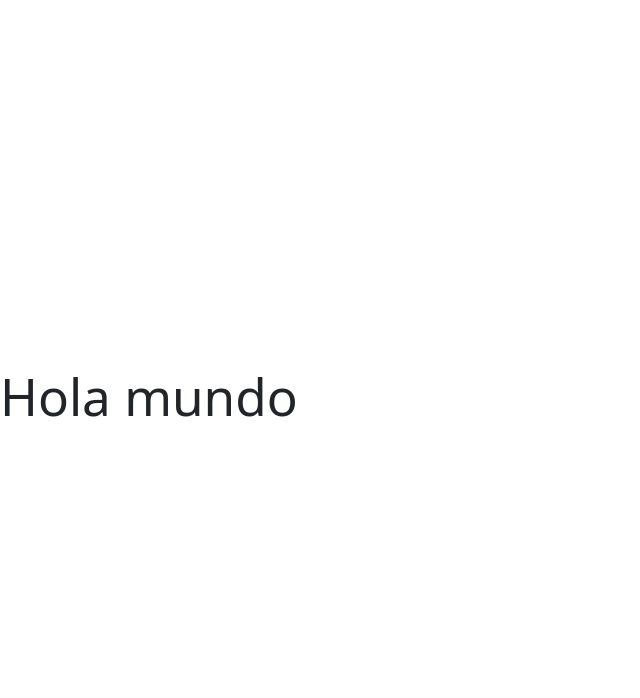
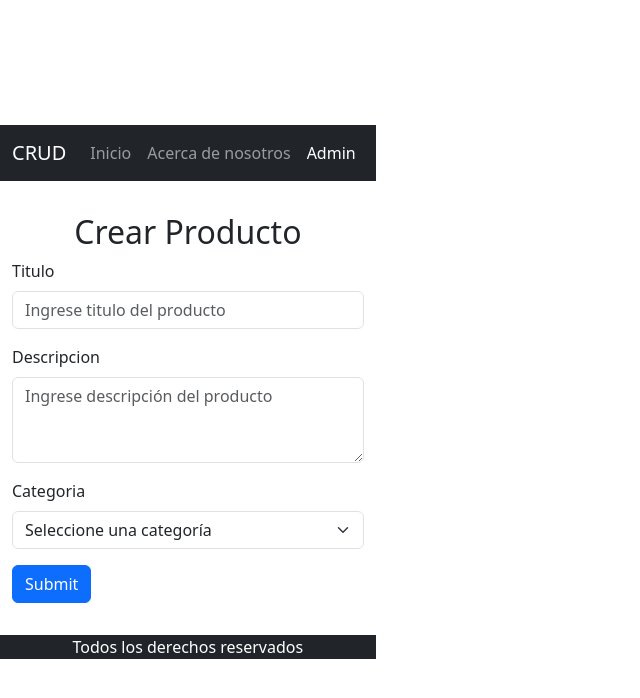
Before and after one commit to Angelussz/RegistroTienda-comision80i-20F24, a React (Vite) app: page /administracion in a window 1280 px wide. Shown: the top 698 px of the page, without its empty margins (0-640 px from the left). Built offline with nearby package versions, Linux system fonts and the light colour scheme; the HTML template or start-up script is replaced by a standard one.

Commit message:
estructura del sitio y react route dom

```diff
--- a/package.json
+++ b/package.json
@@ -13,7 +13,8 @@
     "bootstrap": "^5.3.3",
     "react": "^18.2.0",
     "react-bootstrap": "^2.10.1",
-    "react-dom": "^18.2.0"
+    "react-dom": "^18.2.0",
+    "react-router-dom": "^6.22.1"
   },
   "devDependencies": {
     "@types/react": "^18.2.55",
--- a/src/App.jsx
+++ b/src/App.jsx
@@ -1,14 +1,29 @@
-import { useState } from 'react'
-
-
+import { Foot } from "./Components/Foot";
+import { Navbarr } from "./Components/Navbar";
+import { BrowserRouter, Route, Routes } from "react-router-dom";
+import { Home } from "./Components/pages/Home";
+import { AcercaDeNosotros } from "./Components/pages/AcercaDeNosotros";
+import { Administracion } from "./Components/pages/Administracion";
 function App() {
-  const [count, setCount] = useState(0)
-
   return (
-    <div>
-      <h1>Hola mundo</h1>
-    </div>
-  )
+    <>
+      <BrowserRouter>
+        <header>
+          <Navbarr />
+        </header>
+        <main>
+          <Routes>
+            <Route path="/" element={<Home />} />
+            <Route path="/acercadenosotros" element={<AcercaDeNosotros />} />
+            <Route path="/administracion" element={<Administracion />} />
+          </Routes>
+        </main>
+        <footer>
+          <Foot />
+        </footer>
+      </BrowserRouter>
+    </>
+  );
 }
 
-export default App
+export default App;
--- /dev/null
+++ b/src/Components/Foot.jsx
@@ -0,0 +1,13 @@
+import { Container } from "react-bootstrap"
+
+export const Foot = () => {
+  return (
+    <>
+    <Container fluid className="p-0">
+        <div className="bg-dark text-white text-center">
+            <p>Todos los derechos reservados</p>
+        </div>
+    </Container>
+    </>
+  )
+}
--- /dev/null
+++ b/src/Components/Navbar.jsx
@@ -0,0 +1,25 @@
+import Container from 'react-bootstrap/Container';
+import Nav from 'react-bootstrap/Nav';
+import Navbar from 'react-bootstrap/Navbar';
+import { NavLink } from "react-router-dom";
+export const Navbarr = () => {
+  return (
+    <Navbar expand="lg" className="bg-body-dark" data-bs-theme="dark" bg='dark'>
+      <Container>
+        <Navbar.Brand href="#home">CRUD</Navbar.Brand>
+        <Navbar.Toggle aria-controls="basic-navbar-nav" />
+        <Navbar.Collapse id="basic-navbar-nav">
+          <Nav className="me-auto">
+            {/* <Nav.Link href="/">Inicio</Nav.Link>
+            <Nav.Link href="/acercadenosotros">Acerca de nosotros</Nav.Link>
+            <Nav.Link href="/administracion">Admin</Nav.Link> */}
+            <NavLink to={"/"} className={"nav-link"}>Inicio</NavLink>
+            <NavLink to={"/acercadenosotros"} className={"nav-link"}>Acerca de nosotros</NavLink>
+            <NavLink to={"/administracion"} className={"nav-link"}>Admin</NavLink>
+
+          </Nav>
+        </Navbar.Collapse>
+      </Container>
+    </Navbar>
+  )
+}
--- /dev/null
+++ b/src/Components/pages/AcercaDeNosotros.jsx
@@ -0,0 +1,9 @@
+import React from 'react'
+
+export const AcercaDeNosotros = () => {
+  return (
+    <div>
+        <h1>Desde acerca de</h1>
+    </div>
+  )
+}
--- /dev/null
+++ b/src/Components/pages/Administracion.jsx
@@ -0,0 +1,10 @@
+import React from 'react'
+import { CrearProducto } from '../section/CrearProducto'
+
+export const Administracion = () => {
+  return (
+    <div>
+        <CrearProducto />
+    </div>
+  )
+}
--- /dev/null
+++ b/src/Components/pages/Home.jsx
@@ -0,0 +1,9 @@
+import React from 'react'
+
+export const Home = () => {
+  return (
+    <div>
+        <h1>Desde home</h1>
+    </div>
+  )
+}
--- /dev/null
+++ b/src/Components/section/CrearProducto.jsx
@@ -0,0 +1,51 @@
+import Button from "react-bootstrap/Button";
+import Form from "react-bootstrap/Form";
+export const CrearProducto = () => {
+  // Los productos van a tener las siguientes props, titulo, descripcion, categoria, además va tener identificador unico
+  const handleSubmint = (e)=>{
+    e.preventDefault();
+    console.log("sd")
+  }
+  return (
+    <div className="container py-3 my-3">
+      <div className="text-center">
+        <h2>Crear Producto</h2>
+      </div>
+      <Form onSubmit={handleSubmint}>
+        <Form.Group className="mb-3" controlId="title">
+          <Form.Label>Titulo</Form.Label>
+          <Form.Control
+            type="email"
+            placeholder="Ingrese titulo del producto"
+            maxLength={20}
+            minLength={4}
+          />
+        </Form.Group>
+
+        <Form.Group className="mb-3" controlId="description">
+          <Form.Label>Descripcion</Form.Label>
+          <Form.Control
+            type="text"
+            placeholder="Ingrese descripción del producto"
+            as="textarea"
+            rows={3}
+            minLength={4}
+            maxLength={200}
+          />
+        </Form.Group>
+        <Form.Group className="mb-3" controlId="category">
+          <Form.Label>Categoria</Form.Label>
+          <Form.Select aria-label="Default select example">
+            <option value="">Seleccione una categoría</option>
+            <option value="Bebidas">Bebidas</option>
+            <option value="Alimentos">Alimentos</option>
+            <option value="Limpieza">Limpieza</option>
+          </Form.Select>
+        </Form.Group>
+        <Button variant="primary" type="submit">
+          Submit
+        </Button>
+      </Form>
+    </div>
+  );
+};
```
Also changed, not shown: 1 other file (tests, documents, lock files or other folders).
